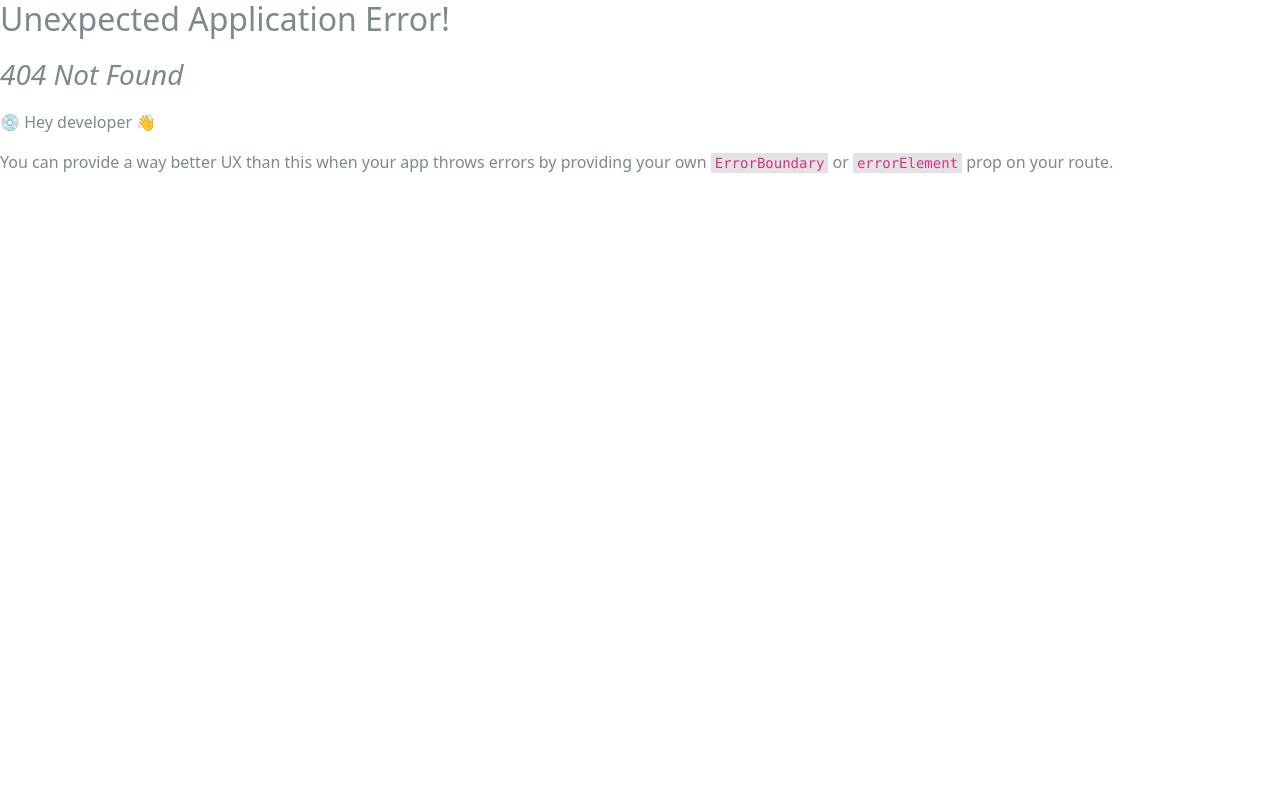
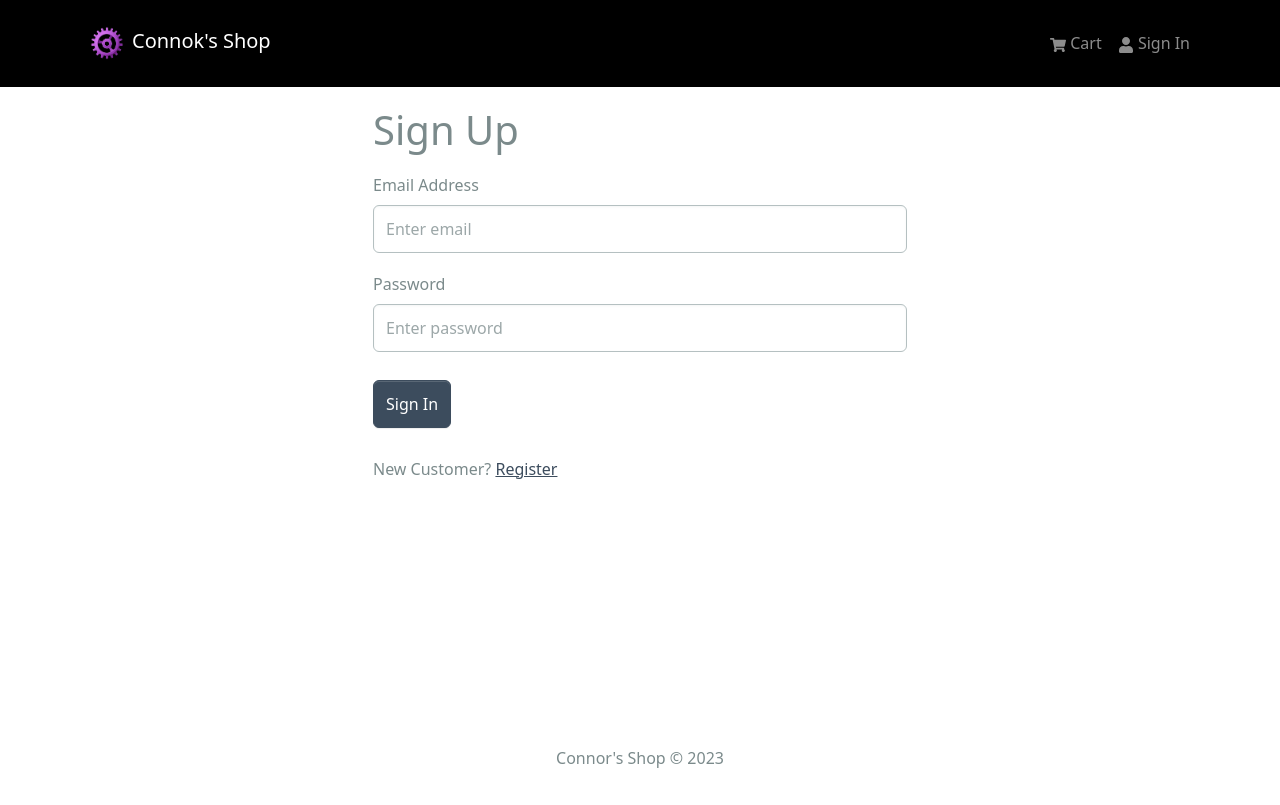
Before and after one commit to Connok/connors-shop, a React (Create React App) app in the folder frontend/: page /register in a window 1280 px wide. Before the commit this address had no page. Built offline with nearby package versions, Linux system fonts and the light colour scheme.

Commit message:
Register screen

```diff
--- a/frontend/src/index.js
+++ b/frontend/src/index.js
@@ -17,6 +17,7 @@
 import ProductScreen from './screens/ProductScreen.jsx';
 import CartScreen from './screens/CartScreen.jsx';
 import LoginScreen from './screens/LoginScreen.jsx';
+import RegisterScreen from './screens/RegisterScreen.jsx';
 
 const router = createBrowserRouter(
   createRoutesFromElements(
@@ -25,6 +26,7 @@
       <Route path='/product/:id' element={<ProductScreen />} />
       <Route path='/cart' element={<CartScreen />} />
       <Route path='/login' element={<LoginScreen />} />
+      <Route path='/register' element={<RegisterScreen />} />
     </Route>
   )
 )
--- /dev/null
+++ b/frontend/src/screens/RegisterScreen.jsx
@@ -0,0 +1,95 @@
+import { useState, useEffect } from "react";
+import { Link, useLocation, useNavigate } from "react-router-dom";
+import { Form, Button, Row, Col } from "react-bootstrap";
+import { useDispatch, useSelector } from "react-redux";
+import FormContainer from "../components/FormContainer";
+import Loader from "../components/Loader";
+import { useRegisterMutation } from "../slices/usersApiSlice";
+import { setCredentials } from "../slices/authSlice";
+import { toast } from "react-toastify";
+
+const RegisterScreen = () => {
+  const [name, setName] = useState("");
+  const [email, setEmail] = useState("");
+  const [password, setPassword] = useState("");
+  const [confirmPassword, setConfirmPassword] = useState("");
+
+  const dispatch = useDispatch();
+  const navigate = useNavigate();
+
+  const [register, { isLoading }] = useRegisterMutation();
+
+  const { userInfo } = useSelector((state) => state.auth);
+
+  const { search } = useLocation();
+  const sp = new URLSearchParams(search);
+  const redirect = sp.get("redirect") || "/";
+
+  useEffect(() => {
+    if (userInfo) {
+      navigate(redirect);
+    }
+  }, [userInfo, redirect, navigate]);
+
+  const submitHandler = async (e) => {
+    e.preventDefault();
+    if (password !== confirmPassword) {
+      toast.error("Passwords do not match");
+      return;
+    } else {
+      try {
+        const res = await register({ name, email, password }).unwrap();
+        dispatch(setCredentials({ ...res }));
+        navigate(redirect);
+      } catch (err) {
+        toast.error(err?.data?.message || err.error);
+      }
+    }
+  };
+  return (
+    <FormContainer>
+      <h1>Sign Up</h1>
+
+      <Form onSubmit={submitHandler}>
+        <Form.Group controlId="email" className="my-3">
+          <Form.Label>Email Address</Form.Label>
+          <Form.Control
+            type="email"
+            placeholder="Enter email"
+            value={email}
+            onChange={(e) => setEmail(e.target.value)}
+          ></Form.Control>
+        </Form.Group>
+
+        <Form.Group controlId="password" className="my-3">
+          <Form.Label>Password</Form.Label>
+          <Form.Control
+            type="password"
+            placeholder="Enter password"
+            value={password}
+            onChange={(e) => setPassword(e.target.value)}
+          ></Form.Control>
+        </Form.Group>
+        <Button
+          type="submit"
+          variant="primary"
+          className="mt-2"
+          disabled={isLoading}
+        >
+          Sign In
+        </Button>
+
+        {isLoading && <Loader />}
+      </Form>
+      <Row className="py-4">
+        <Col>
+          New Customer?{" "}
+          <Link to={redirect ? `/register?redirect=${redirect}` : "/register"}>
+            Register
+          </Link>
+        </Col>
+      </Row>
+    </FormContainer>
+  );
+};
+export default RegisterScreen;
```
